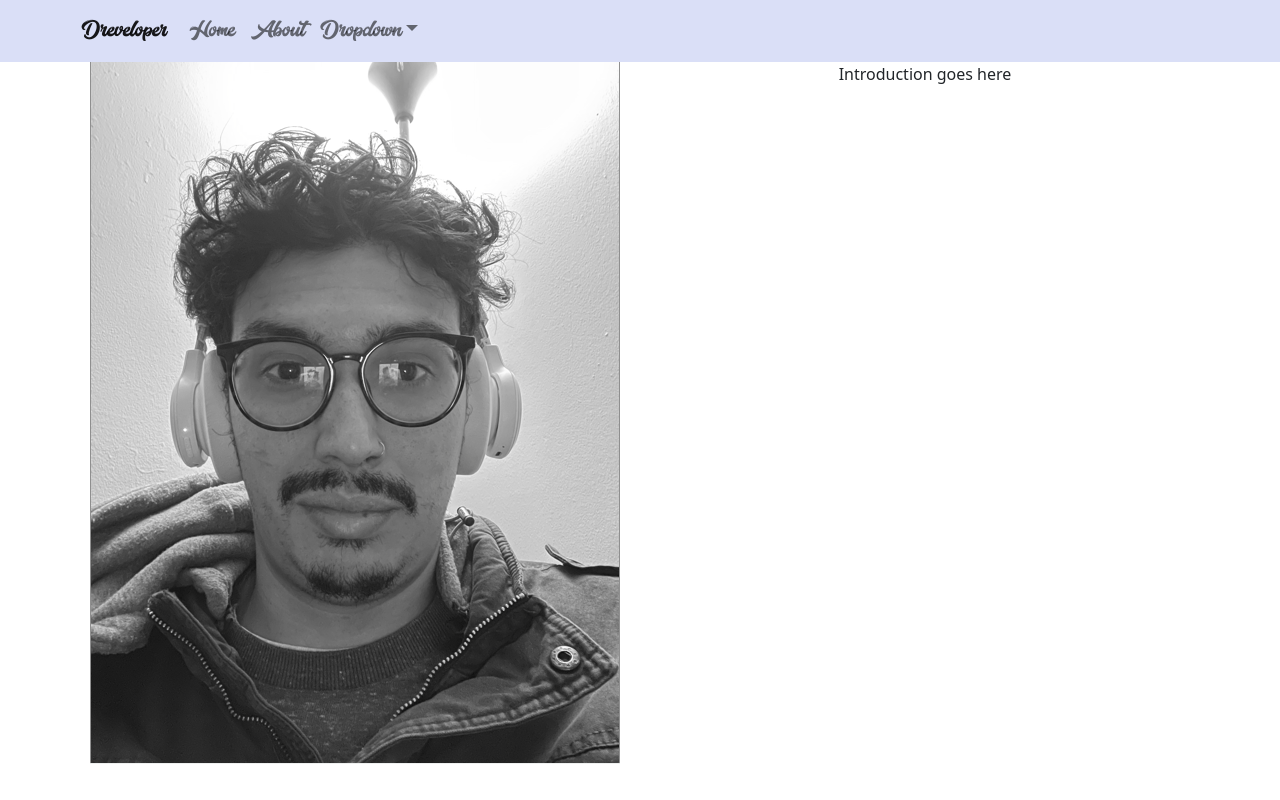
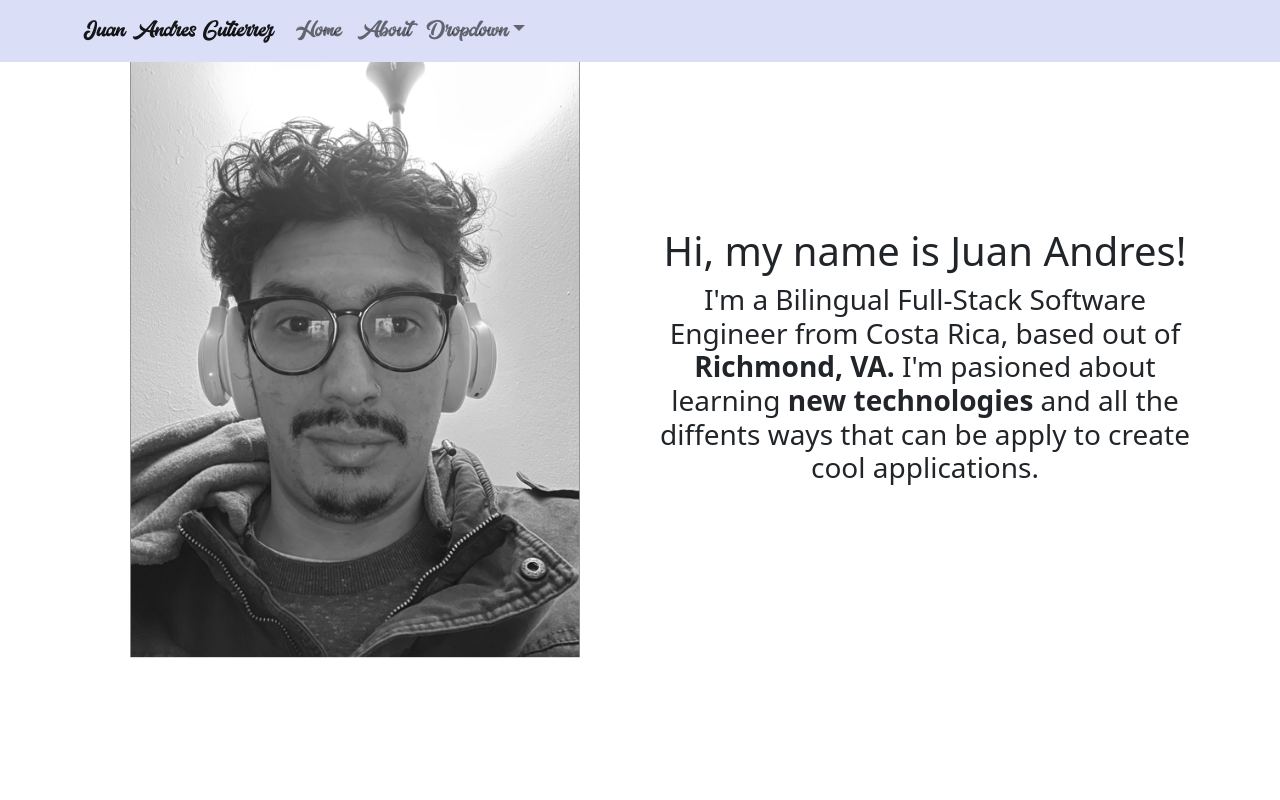
Before and after one commit to JAndrzGutierrez/personal-portfolio, a React (Create React App) app: page / in a window 1280 px wide. Built offline with nearby package versions, Linux system fonts and the light colour scheme.

Commit message:
Added Intro to landing page.

```diff
--- a/src/Components/Header/Header.js
+++ b/src/Components/Header/Header.js
@@ -8,7 +8,7 @@ const Header = () => {
   return (
     <Navbar expand="lg" className="Navbar">
       <Container>
-        <Navbar.Brand href="/">Dreveloper</Navbar.Brand>
+        <Navbar.Brand href="/">Juan Andres Gutierrez</Navbar.Brand>
         <Navbar.Toggle aria-controls="basic-navbar-nav" />
         <Navbar.Collapse id="basic-navbar-nav">
           <Nav className="me-auto">
--- a/src/Components/Landing-Page/Landing-Page.css
+++ b/src/Components/Landing-Page/Landing-Page.css
@@ -12,3 +12,10 @@
     font-size: 10vmin;
     color: var(--orange-soda);
 }
+
+.profile-intro {
+    display: flex;
+    flex-direction: column;
+    justify-content: center;
+    align-items: center;
+}
--- a/src/Components/Landing-Page/LandingPage.js
+++ b/src/Components/Landing-Page/LandingPage.js
@@ -8,10 +8,11 @@ const LandingPage = () => {
   return (
     <Container>
       <Row>
-        <Col lg={true}>
-        <Image fluid src={profile} />
+        <Col className="profile-picture" lg={true}>
+        <Image fluid src={profile} width={450}/>
         </Col>
-        <Col>Introduction goes here</Col>
+        <Col className="profile-intro"><h1>Hi, my name is Juan Andres!</h1>
+        <h3>I'm a Bilingual Full-Stack Software Engineer from Costa Rica, based out of <strong>Richmond, VA.</strong> I'm pasioned about learning <strong>new technologies</strong> and all the diffents ways that can be apply to create cool applications.</h3></Col>
       </Row>
     </Container>
   );
```
